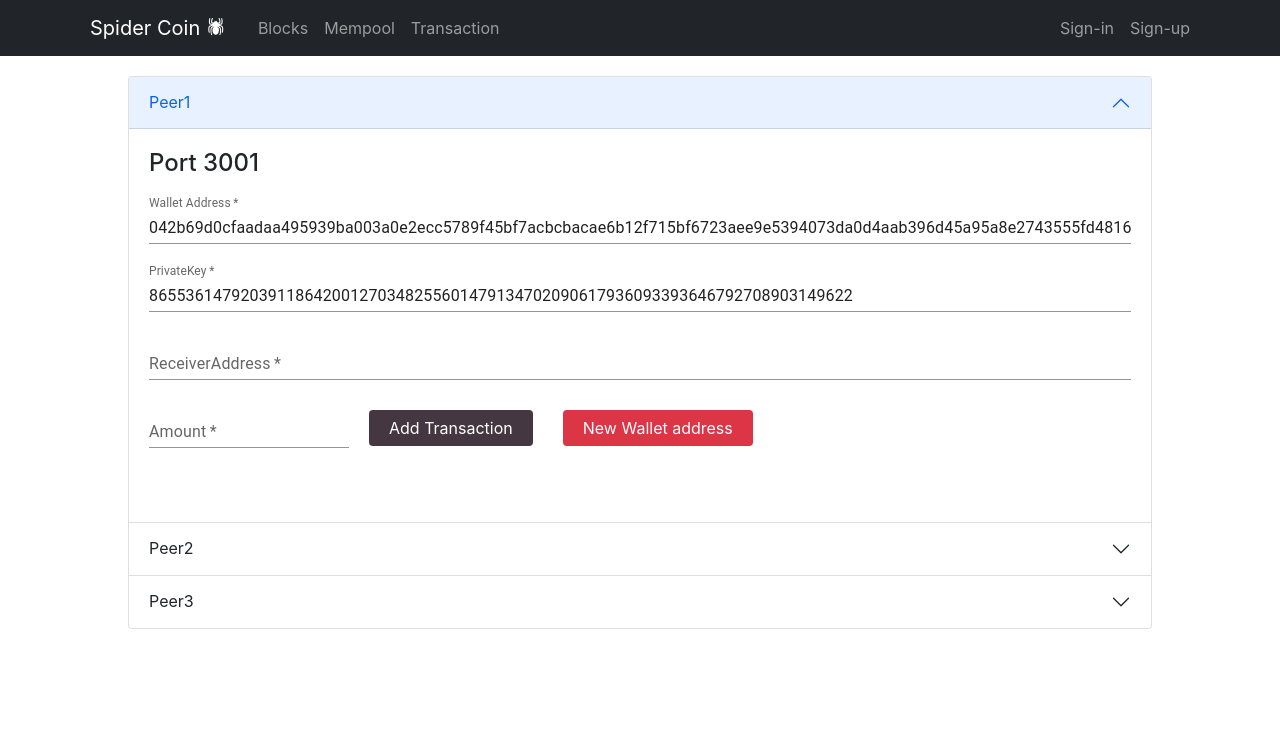
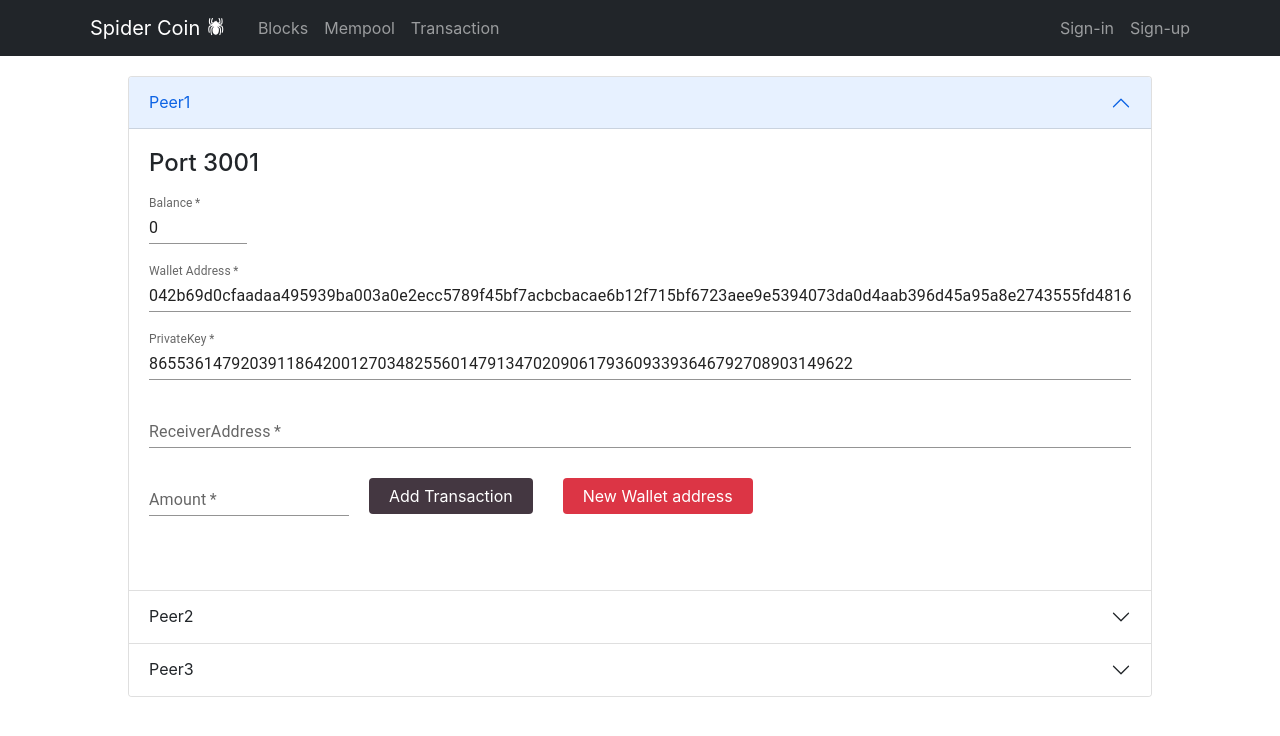
Before and after one commit to BlockchainWeb3-0/BlockchainWeb3.0, a React (Create React App) app in the folder client/: page /p2ptransaction in a window 1280 px wide. Shown: the top 736 px of the page. Built offline with nearby package versions, Linux system fonts and the light colour scheme; no server answers.

Commit message:
Add balance in Transaction Page

```diff
--- a/client/src/components/mempool/MempoolPeer.jsx
+++ b/client/src/components/mempool/MempoolPeer.jsx
@@ -21,6 +21,7 @@ const MempoolPeer = ({
                     onClick={(e) => {
                         start(port, address, e);
                     }}
+                    variant={intervalId ? "danger" : "primary"}
                 >
                     Auto Mining {intervalId ? "Stop" : "Start"}
                 </Button>
--- a/client/src/components/p2pTransaction/P2PTransaction.jsx
+++ b/client/src/components/p2pTransaction/P2PTransaction.jsx
@@ -15,6 +15,10 @@ const P2PTransaction = ({ peer }) => {
 	const [privatekey, setPrivatekey] = useState(initPrivatekey);
 	const [receiverAddress, setReceiverAddress] = useState(1);
 	const [amount, setAmount] = useState(1);
+    const [peerUTXOs, setPeerUTXOs] = useState([]);
+	const [loading, setLoading] = useState(true);
+    const [balance, setBalance] = useState(0);
+
 
     const renewWalletKeys = () => {
         const peerWalletKeys = generatePeerWallet();
@@ -51,17 +55,52 @@ const P2PTransaction = ({ peer }) => {
 		setAmount(parseInt(e.target.value));
 	};
 
+    const getPeerUTXOs = async (address) => {
+		try {
+			const { data } = await axios({
+				method: "get",
+				baseURL: `http://localhost:3001`,
+				url: `/myutxos/${publickey}`,
+			});
+			setPeerUTXOs(data);
+		} catch (error) {
+			console.error(error);
+		} finally {
+			setLoading(false);
+		}
+	};
+    const getBalance = async () => {
+        const result = await axios.request({
+            method: "get",
+            baseURL: "http://localhost:3001",
+            url: `balance/${publickey}`,
+        });
+        setBalance(result.data.balance);
+    };
+
+    useEffect(()=> {
+        getBalance();
+    }, [balance])
+
 	return (
 		<div className="transaction_container">
 			<div className="transaction_title">Port {port}</div>
 			<div className="transaction_textField">
+                <TextField
+					required
+					label="Balance"
+					variant="standard"
+					name="address"
+					sx={{ width: "10%", displayPrint: "block" }}
+                    value={balance}
+				/>
 				<TextField
 					required
 					label="Wallet Address"
 					variant="standard"
 					name="address"
 					onChange={textOnPublickey}
-					sx={{ width: "100%", displayPrint: "block" }}
+					sx={{ width: "100%", displayPrint: "block", marginTop: "20px", }}
                     value={publickey}
 				/>
 				<TextField
```
